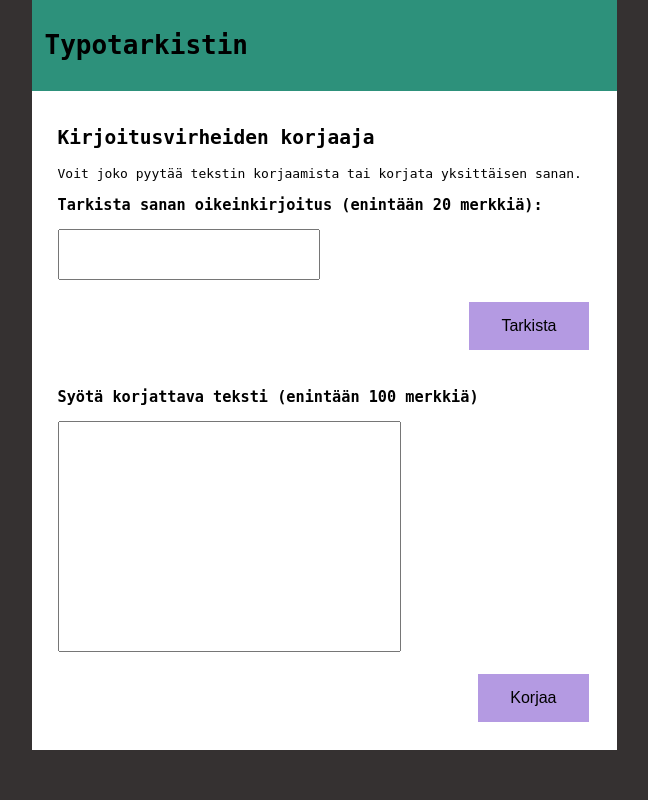
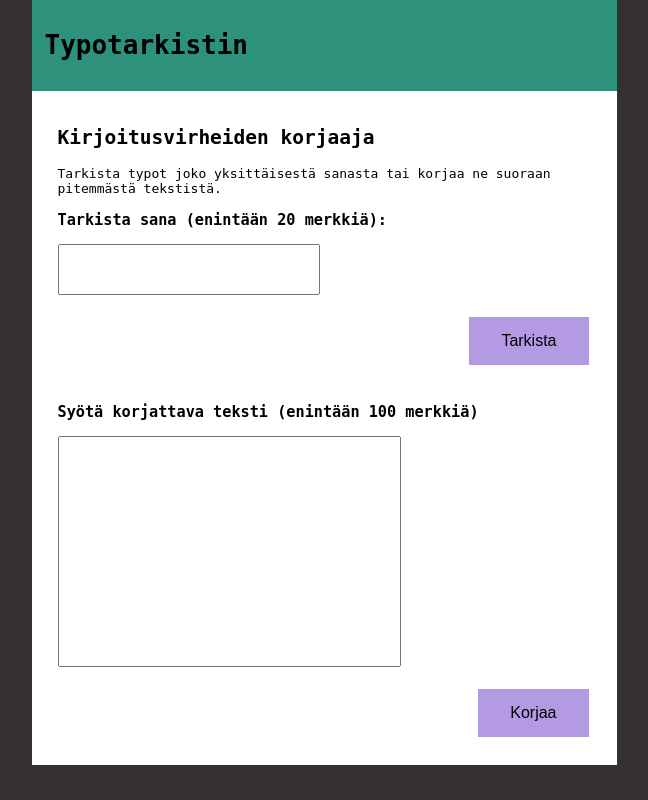
Before and after one commit to brotholi/Tiralabra, a Flask app: page / in a window 1280 px wide. Shown: the whole page, without its empty margins (316-964 px from the left). Run offline with Flask 3, Linux system fonts and the light colour scheme.

Commit message:
muokkaa käyttöliittymää

```diff
--- a/src/templates/index.html
+++ b/src/templates/index.html
@@ -6,8 +6,8 @@ Typotarkistin
 
 {% block content %}
 <h2> Kirjoitusvirheiden korjaaja </h2>
-<p>Voit joko pyytää tekstin korjaamista tai korjata yksittäisen sanan.</p>
-<h3>Tarkista sanan oikeinkirjoitus (enintään 20 merkkiä):</h3>
+<p>Tarkista typot joko yksittäisestä sanasta tai korjaa ne suoraan pitemmästä tekstistä.</p>
+<h3>Tarkista sana (enintään 20 merkkiä):</h3>
 <form action="/check" method="POST" onsubmit="return check(this)">
     <textarea id="textbox" name="input" rows="3" cols="30" maxlength="10"></textarea><br><br>
     <input type="submit" class="button" value="Tarkista">
```
Also changed, not shown: sanasto.csv.
